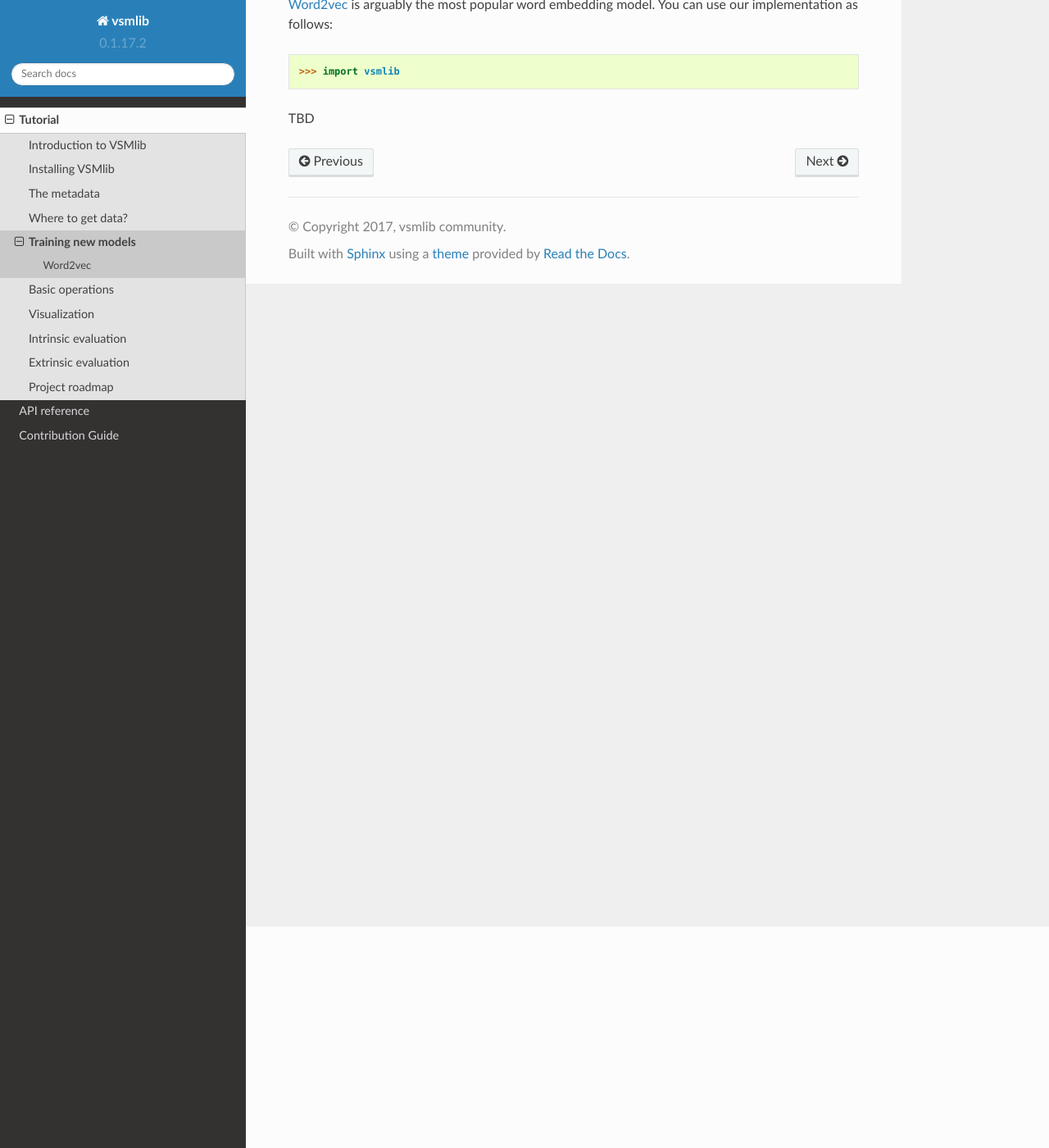
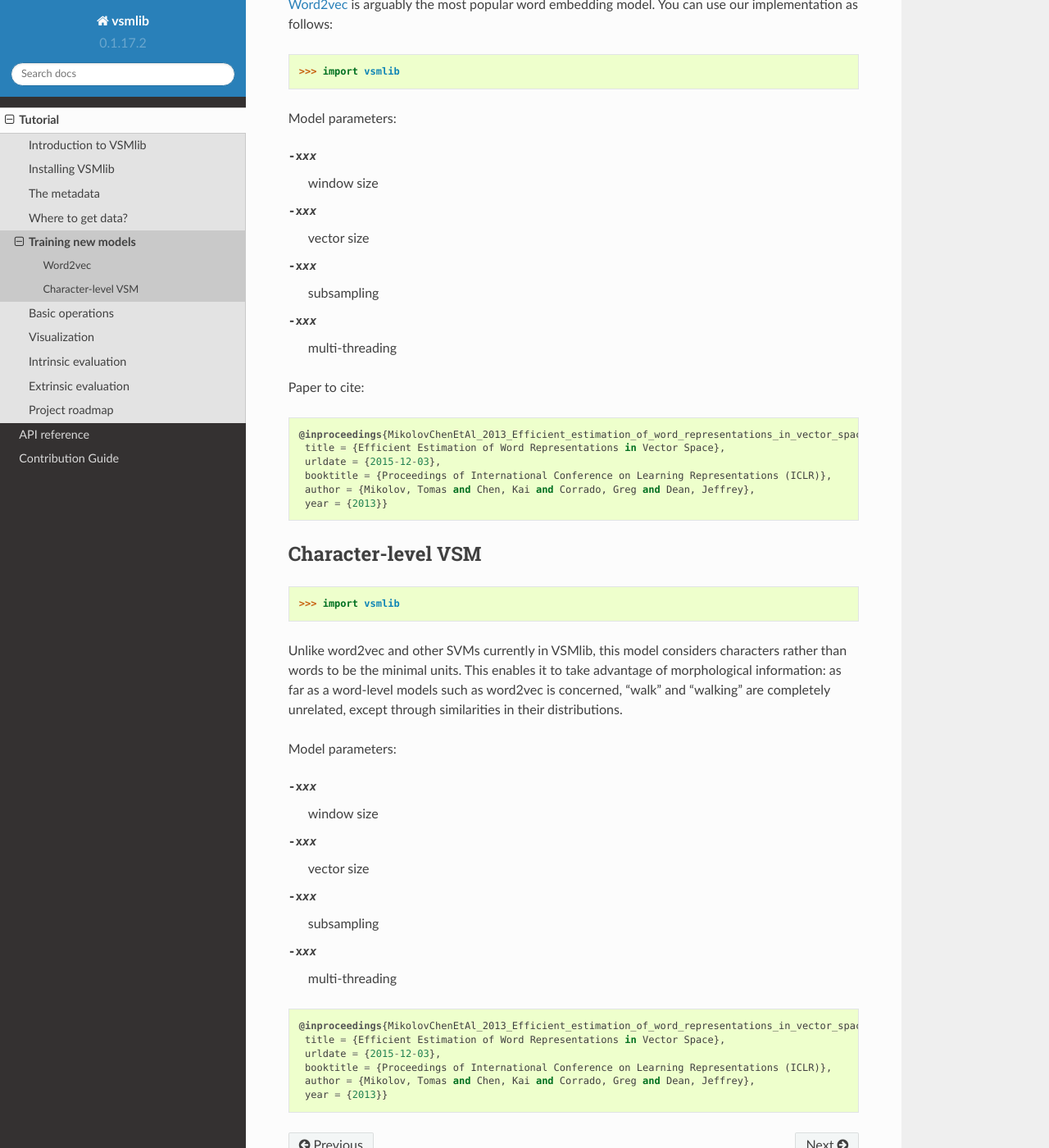
Before and after one commit to undertherain/vsmlib, a Sphinx documentation site: the page built from docs/source/tutorial/training_vectors.rst, in a window 1280 px wide and 1400 px high, scrolled down 270 px. Shown: the whole window at 82% size. Built offline with Sphinx 7.4.7 and the Read the Docs theme 2.0.0, drawn with Linux system fonts in a browser that asks for light colours.

Commit message:
added stub for model generation description in the tutorial

```diff
--- a/docs/source/tutorial/roadmap.rst
+++ b/docs/source/tutorial/roadmap.rst
@@ -19,8 +19,8 @@ VSMlib is work in progress. Everything that works at the moment is described in
 | **VSM generation:**                                                                                                     |
 +-------------------------------------------------------------+-----------------------------------------------------------+
 | - word2vec                                                  | - GloVe                                                   |
-|                                                             | - SVD                                                     |
-|                                                             | - Character-level VSM                                     |
+| - - Character-level VSM                                     | - SVD                                                     |
+|                                                             |                                                           |
 +-------------------------------------------------------------+-----------------------------------------------------------+
 +-------------------------------------------------------------+-----------------------------------------------------------+
 | **VSM evaluation:**                                                                                                     |
--- a/docs/source/tutorial/training_vectors.rst
+++ b/docs/source/tutorial/training_vectors.rst
@@ -14,4 +14,43 @@ Word2vec
 
 >>> import vsmlib
 
-TBD
+Model parameters:
+
+-xxx          window size
+-xxx          vector size
+-xxx          subsampling
+-xxx          multi-threading
+
+Paper to cite:
+
+::
+
+ @inproceedings{MikolovChenEtAl_2013_Efficient_estimation_of_word_representations_in_vector_space,
+  title = {Efficient Estimation of Word Representations in Vector Space},
+  urldate = {2015-12-03},
+  booktitle = {Proceedings of International Conference on Learning Representations (ICLR)},
+  author = {Mikolov, Tomas and Chen, Kai and Corrado, Greg and Dean, Jeffrey},
+  year = {2013}}
+
+Character-level VSM
+-------------------
+
+>>> import vsmlib
+
+Unlike word2vec and other SVMs currently in VSMlib, this model considers characters rather than words to be the minimal units. This enables it to take advantage of morphological information: as far as a word-level models such as word2vec is concerned, "walk" and "walking" are completely unrelated, except  through similarities in their distributions.
+
+Model parameters:
+
+-xxx          window size
+-xxx          vector size
+-xxx          subsampling
+-xxx          multi-threading
+
+::
+
+ @inproceedings{MikolovChenEtAl_2013_Efficient_estimation_of_word_representations_in_vector_space,
+  title = {Efficient Estimation of Word Representations in Vector Space},
+  urldate = {2015-12-03},
+  booktitle = {Proceedings of International Conference on Learning Representations (ICLR)},
+  author = {Mikolov, Tomas and Chen, Kai and Corrado, Greg and Dean, Jeffrey},
+  year = {2013}}
```
